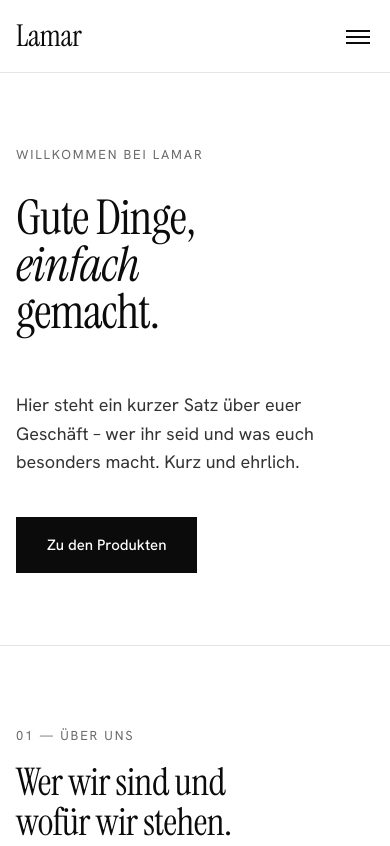
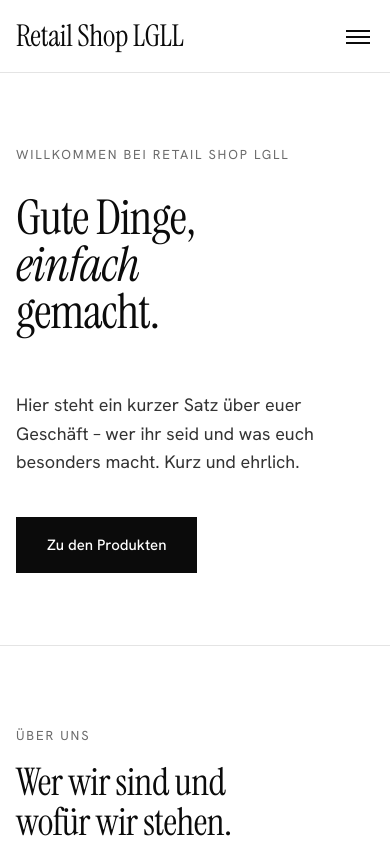
Before and after one commit to zuljiamar-pixel/Lamar-Ai, a plain HTML site: page website/index.html in a window 390 px wide. Shown: the top 846 px of the page. Drawn offline with Linux system fonts and the light colour scheme.

Commit message:
Website: Name auf Retail Shop LGLL geändert, Abstände für Handys verbessert
Co-Authored-By: Claude Opus 5.5 <noreply@anthropic.com>
Claude-Session: https://claude.ai/code/session_01Sb8gd5MVsZH6bmKH9nEZwA

```diff
--- a/website/index.html
+++ b/website/index.html
@@ -3,8 +3,8 @@
 <head>
   <meta charset="utf-8">
   <meta name="viewport" content="width=device-width, initial-scale=1">
-  <title>Lamar</title>
-  <meta name="description" content="Lamar – unser Geschäft, unser Sortiment, unsere Produkte.">
+  <title>Retail Shop LGLL</title>
+  <meta name="description" content="Retail Shop LGLL – unser Geschäft, unser Sortiment, unsere Produkte.">
   <link rel="preconnect" href="https://fonts.googleapis.com">
   <link rel="preconnect" href="https://fonts.gstatic.com" crossorigin>
   <link href="https://fonts.googleapis.com/css2?family=Instrument+Serif:ital@0;1&family=Hanken+Grotesk:wght@400;500;600&display=swap" rel="stylesheet">
@@ -18,6 +18,7 @@
       --serif: "Instrument Serif", Georgia, serif;
       --sans: "Hanken Grotesk", system-ui, sans-serif;
       --max: 1180px;
+      color-scheme: light;
     }
 
     * { box-sizing: border-box; margin: 0; padding: 0; }
@@ -30,12 +31,14 @@
       line-height: 1.6;
       -webkit-font-smoothing: antialiased;
     }
+    body::before { content: ""; position: fixed; inset: 0 0 auto; height: env(safe-area-inset-top, 0px); z-index: 11; background: var(--white); }
     a { color: inherit; text-decoration: none; }
-    .wrap { max-width: var(--max); margin: 0 auto; padding: 0 24px; }
+    a:focus-visible, button:focus-visible { outline: 2px solid currentColor; outline-offset: 3px; }
+    .wrap { max-width: var(--max); margin: 0 auto; padding-left: max(24px, env(safe-area-inset-left, 0px)); padding-right: max(24px, env(safe-area-inset-right, 0px)); }
 
     /* ---------- Kopfzeile / Menü ---------- */
     header {
-      position: sticky; top: 0; z-index: 10;
+      position: sticky; top: env(safe-area-inset-top, 0px); z-index: 10;
       background: rgba(255,255,255,.94);
       backdrop-filter: blur(8px);
       border-bottom: 1px solid var(--line);
@@ -152,7 +155,7 @@
     .contact-grid a:hover { text-decoration: underline; text-underline-offset: 4px; }
 
     footer { background: var(--black); color: #8a8a8a; border-top: 1px solid #222; }
-    footer .wrap { display: flex; justify-content: space-between; padding-top: 28px; padding-bottom: 28px; font-size: 14px; flex-wrap: wrap; gap: 12px; }
+    footer .wrap { display: flex; justify-content: space-between; padding-block: 28px; font-size: 14px; flex-wrap: wrap; gap: 12px; }
 
     /* ---------- Handy / Tablet ---------- */
     @media (max-width: 900px) {
@@ -168,7 +171,7 @@
     }
     @media (max-width: 760px) {
       body { font-size: 16px; }
-      .wrap { padding: 0 16px; }
+      .wrap { padding-left: max(16px, env(safe-area-inset-left, 0px)); padding-right: max(16px, env(safe-area-inset-right, 0px)); }
       .burger { display: block; }
       .menu {
         position: absolute; top: 72px; left: 0; right: 0;
@@ -190,7 +193,7 @@
 
   <header>
     <nav class="wrap nav">
-      <a href="#start" class="logo">Lamar</a>
+      <a href="#start" class="logo">Retail Shop LGLL</a>
       <button class="burger" aria-label="Menü öffnen" aria-expanded="false" aria-controls="menu">
         <span></span><span></span><span></span>
       </button>
@@ -207,7 +210,7 @@
     <!-- START -->
     <section class="hero" id="start">
       <div class="wrap">
-        <div class="eyebrow">Willkommen bei Lamar</div>
+        <div class="eyebrow">Willkommen bei Retail Shop LGLL</div>
         <h1>Gute Dinge, <em>einfach</em> gemacht.</h1>
         <div class="hero-bottom">
           <p>Hier steht ein kurzer Satz über euer Geschäft – wer ihr seid und was euch besonders macht. Kurz und ehrlich.</p>
@@ -220,7 +223,7 @@
     <section id="ueber-uns">
       <div class="wrap">
         <div class="section-head">
-          <div class="section-num">01 — Über uns</div>
+          <div class="section-num">Über uns</div>
           <h2>Wer wir sind und<br>wofür wir stehen.</h2>
         </div>
         <div class="about-body">
@@ -240,7 +243,7 @@
     <section class="range" id="sortiment">
       <div class="wrap">
         <div class="section-head">
-          <div class="section-num">02 — Sortiment</div>
+          <div class="section-num">Sortiment</div>
           <h2>Was wir verkaufen.</h2>
         </div>
         <ul class="range-list">
@@ -267,7 +270,7 @@
     <section id="produkte">
       <div class="wrap">
         <div class="section-head">
-          <div class="section-num">03 — Produkte</div>
+          <div class="section-num">Produkte</div>
           <h2>Unsere Produkte.</h2>
         </div>
         <div id="products"></div>
@@ -278,7 +281,7 @@
     <section class="contact" id="kontakt">
       <div class="wrap">
         <div class="section-head">
-          <div class="section-num">04 — Kontakt</div>
+          <div class="section-num">Kontakt</div>
           <h2>Schreibt uns.<br>Wir antworten gern.</h2>
         </div>
         <div class="contact-grid">
@@ -302,7 +305,7 @@
 
   <footer>
     <div class="wrap">
-      <span>© <span id="year"></span> Lamar</span>
+      <span>© <span id="year"></span> Retail Shop LGLL</span>
       <span>Impressum · Datenschutz</span>
     </div>
   </footer>
```
